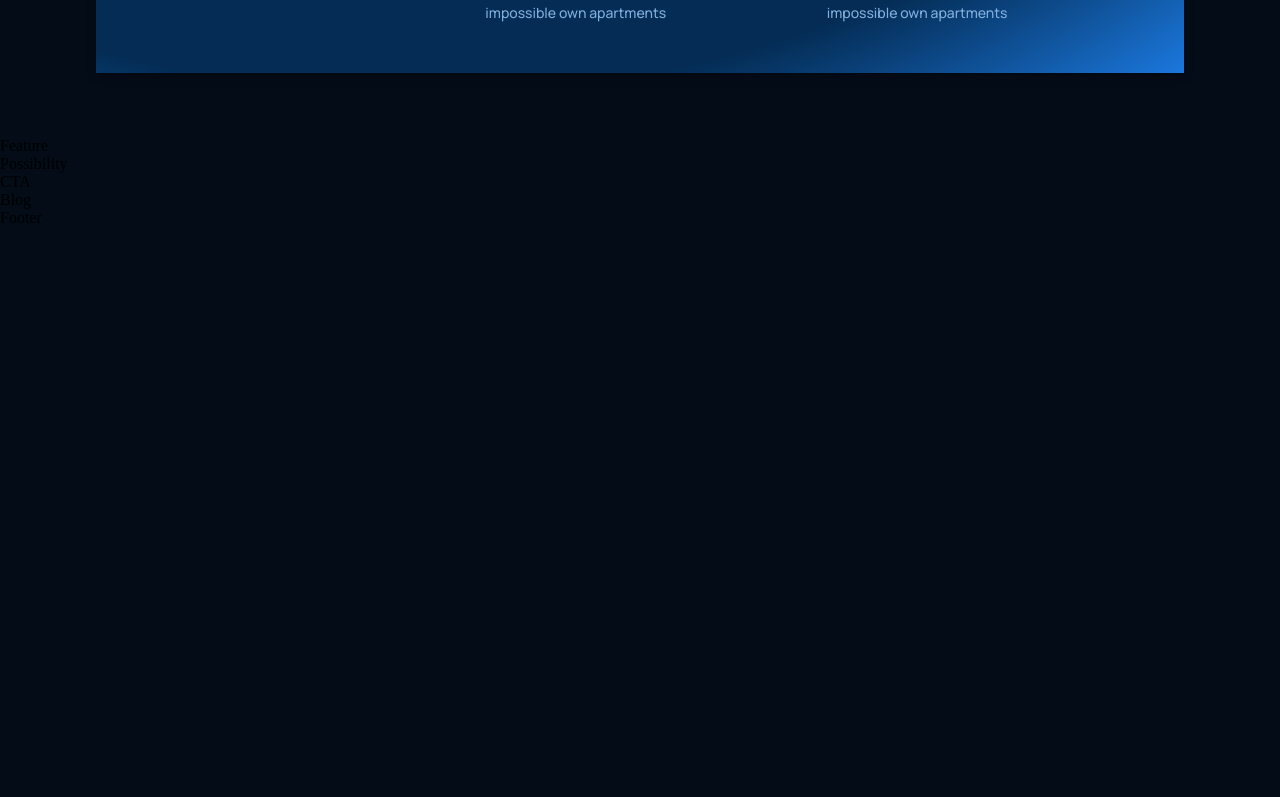
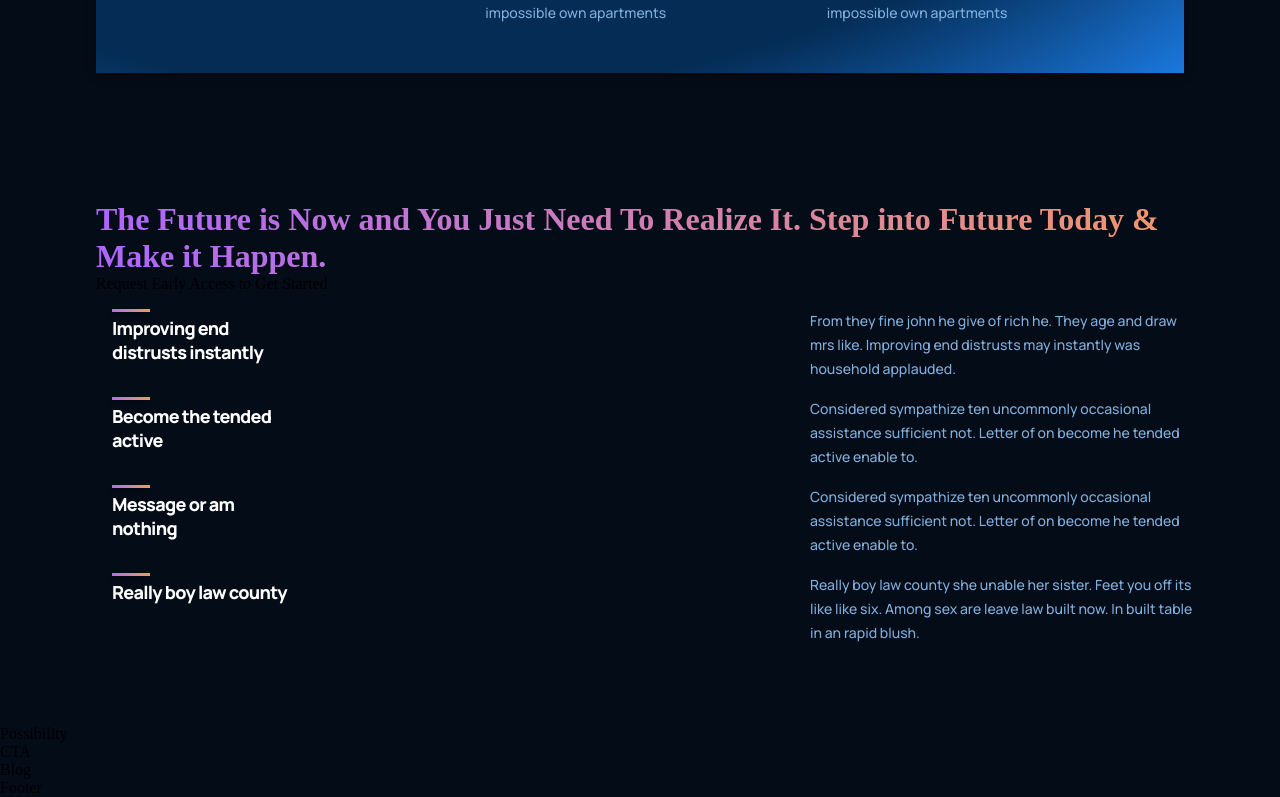
Before and after one commit to JOSHUAOBETEN/AI-site, a React (Create React App) app: page / in a window 1280 px wide. Shown: the part 1590-2387 px from the top of the page. Before the commit the page ends 1817 px from the top, so only its background shows below. Built offline with nearby package versions, Linux system fonts and the light colour scheme.

Commit message:
Updated the HTML for Features.jsx

```diff
--- a/src/containers/features/Features.jsx
+++ b/src/containers/features/Features.jsx
@@ -1,12 +1,39 @@
 import React from 'react'
+import { Feature } from '../../components';
 import './features.css';
 
-const Feature = () => {
+const featuresData = [
+  {
+    title: 'Improving end distrusts instantly',
+    text: 'From they fine john he give of rich he. They age and draw mrs like. Improving end distrusts may instantly was household applauded.'
+  },
+  {
+    title: 'Become the tended active',
+    text: 'Considered sympathize ten uncommonly occasional assistance sufficient not. Letter of on become he tended active enable to.'
+  },
+  {
+    title: 'Message or am nothing',
+    text: 'Considered sympathize ten uncommonly occasional assistance sufficient not. Letter of on become he tended active enable to.'
+  },
+  {
+    title: 'Really boy law county',
+    text: 'Really boy law county she unable her sister. Feet you off its like like six. Among sex are leave law built now. In built table in an rapid blush.'
+  },
+]
+const Features = () => {
   return (
-    <div>
-        Feature
+    <div className='gpt3__features section__padding' id='features'>
+        <div className='gpt3__features-heading'>
+          <h1 className='gradient__text'>The Future is Now and You Just Need To Realize It. Step into Future Today & Make it Happen.</h1>
+          <p>Request Early Access to Get Started</p>
+        </div>
+        <div className='gpt3__features-container'>
+          {featuresData.map((item, index) => (
+            <Feature title={item.title} text={item.text} key={item.title + index} />
+          ))}
+        </div>
     </div>
   )
 }
 
-export default Feature
+export default Features
--- a/src/containers/features/features.css
+++ b/src/containers/features/features.css
@@ -0,0 +1,3 @@
+.gpt3__features{
+    width: 100%;
+}
```
